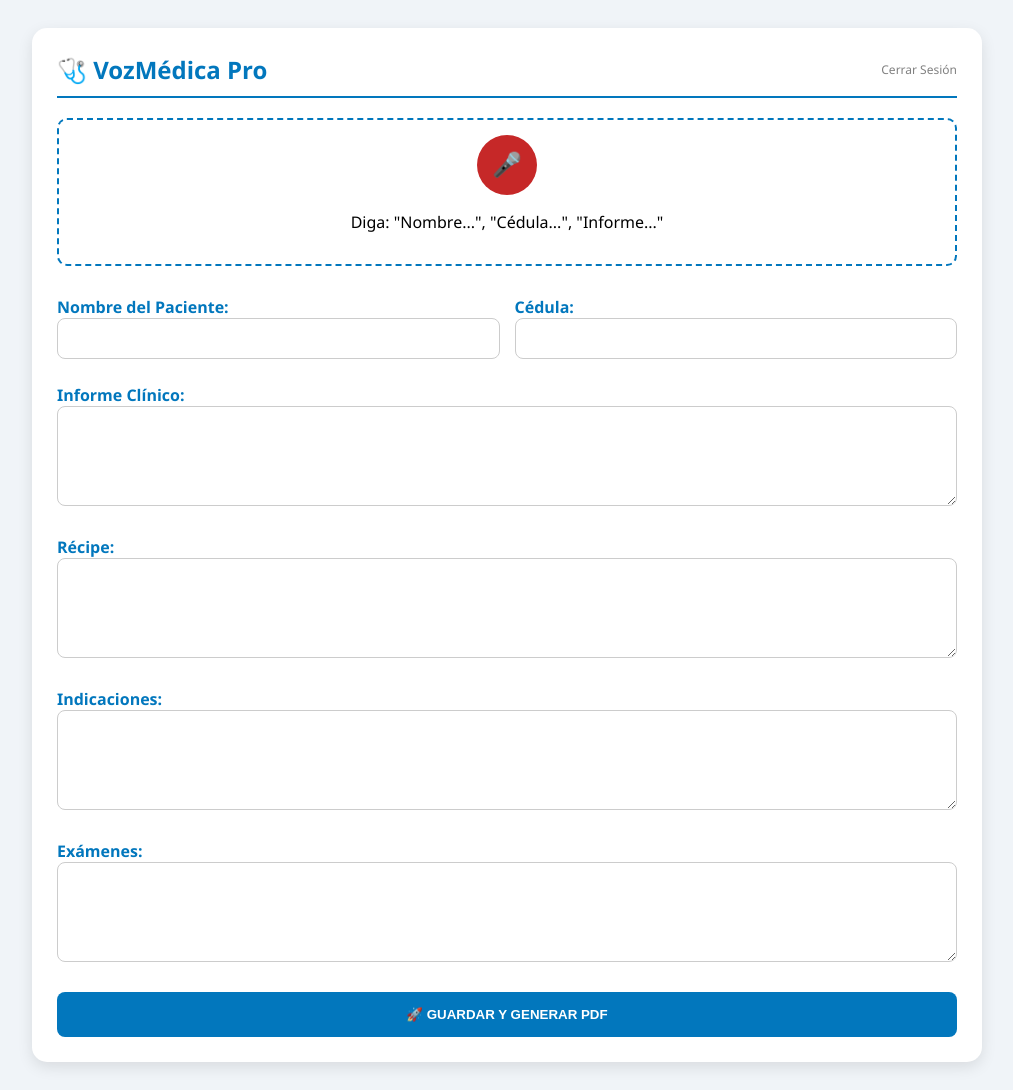
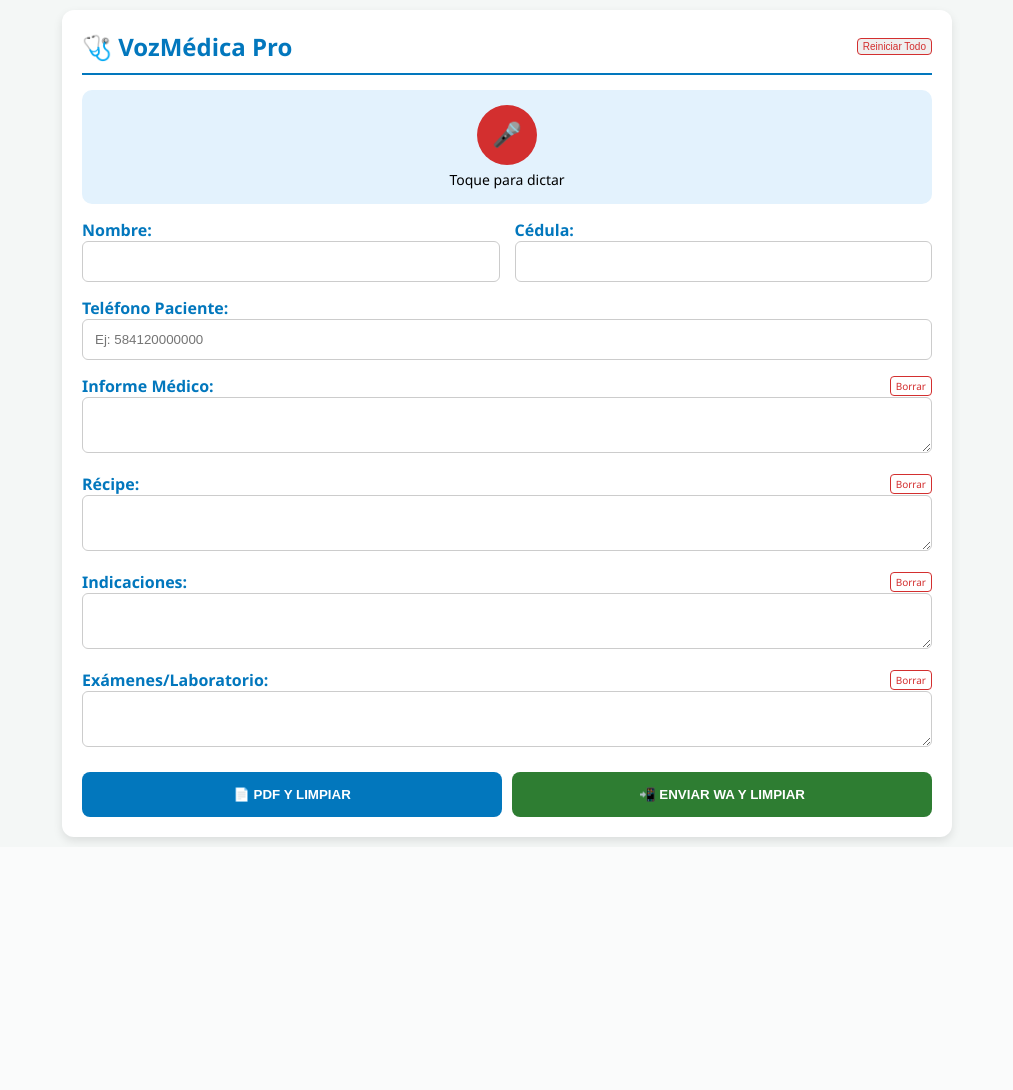
Before and after one commit to YoselinChirinos/voz-medica-app, a Flask app: page / in a window 1280 px wide. Shown: the whole page, without its empty margins (133-1146 px from the left). After the commit the page ends 844 px from the top, so only its background shows below. Run offline with Flask 3, Linux system fonts and the light colour scheme; the visitor is signed in with stand-in values (Sample User, id 1); some libraries are stand-ins or nearby versions.

Commit message:
Add files via upload

```diff
--- a/app.py
+++ b/app.py
@@ -2,32 +2,31 @@ from flask import Flask, render_template, request, redirect, url_for, session
 import os
 
 app = Flask(__name__)
-app.secret_key = 'clave_secreta_voz_medica_2026'
+app.secret_key = 'voz_medica_segura_2026'
 
-# CONTRASEÑA DE ACCESO
-PASSWORD_MEDICO = "medico20262620"
+PASSWORD_DOCTOR = "medico20262620"
 
 @app.route('/login', methods=['GET', 'POST'])
 def login():
     if request.method == 'POST':
-        if request.form.get('password') == PASSWORD_MEDICO:
+        if request.form.get('password') == PASSWORD_DOCTOR:
             session.permanent = True
-            session['autenticado'] = True
+            session['doctor_auth'] = True
             return redirect(url_for('index'))
-        return render_template('login.html', error="Contraseña incorrecta")
+        return render_template('login.html', error="Clave incorrecta")
     return render_template('login.html')
+
+@app.route('/')
+def index():
+    if not session.get('doctor_auth'):
+        return redirect(url_for('index'))
+    return render_template('index.html')
 
 @app.route('/logout')
 def logout():
     session.clear()
     return redirect(url_for('login'))
 
-@app.route('/')
-def index():
-    if not session.get('autenticado'):
-        return redirect(url_for('login'))
-    return render_template('index.html')
-
 if __name__ == '__main__':
     port = int(os.environ.get("PORT", 5000))
     app.run(host='0.0.0.0', port=port)
--- a/templates/index.html
+++ b/templates/index.html
@@ -2,143 +2,152 @@
 <html lang="es">
 <head>
     <meta charset="UTF-8">
-    <title>VozMédica Pro - Sistema Directo</title>
+    <meta name="viewport" content="width=device-width, initial-scale=1.0">
+    <title>VozMédica Pro - Flujo Continuo</title>
     <script src="https://cdnjs.cloudflare.com/ajax/libs/jspdf/2.5.1/jspdf.umd.min.js"></script>
     <style>
-        :root { --primary: #0277bd; --secondary: #2e7d32; --danger: #c62828; --bg: #f0f4f8; }
-        body { font-family: 'Segoe UI', sans-serif; background: var(--bg); padding: 20px; }
-        .container { max-width: 900px; margin: auto; background: white; padding: 25px; border-radius: 15px; box-shadow: 0 5px 15px rgba(0,0,0,0.1); }
-        .header { display: flex; justify-content: space-between; align-items: center; border-bottom: 2px solid var(--primary); margin-bottom: 20px; padding-bottom: 10px; }
-        .mic-box { text-align: center; margin-bottom: 20px; border: 2px dashed var(--primary); padding: 15px; border-radius: 10px; }
-        .btn-mic { background: var(--danger); color: white; border: none; width: 60px; height: 60px; border-radius: 50%; font-size: 24px; cursor: pointer; }
-        .btn-mic.recording { background: var(--secondary); animation: pulse 1.5s infinite; }
-        .grid { display: grid; grid-template-columns: 1fr 1fr; gap: 15px; }
+        :root { --blue: #0277bd; --green: #2e7d32; --red: #d32f2f; --gray: #f4f7f6; }
+        body { font-family: 'Segoe UI', sans-serif; background: var(--gray); margin: 0; padding: 10px; }
+        .app-container { max-width: 850px; margin: auto; background: white; padding: 20px; border-radius: 12px; box-shadow: 0 4px 10px rgba(0,0,0,0.1); }
+        .header { display: flex; justify-content: space-between; align-items: center; border-bottom: 2px solid var(--blue); padding-bottom: 10px; }
+        .mic-section { text-align: center; padding: 15px; background: #e3f2fd; border-radius: 10px; margin: 15px 0; }
+        .btn-mic { background: var(--red); color: white; border: none; width: 60px; height: 60px; border-radius: 50%; font-size: 24px; cursor: pointer; }
+        .btn-mic.active { background: var(--green); box-shadow: 0 0 10px var(--green); }
+        .form-grid { display: grid; grid-template-columns: 1fr 1fr; gap: 15px; }
         .full { grid-column: span 2; }
-        label { font-weight: bold; color: var(--primary); display: block; margin-top: 10px; }
-        input, textarea { width: 100%; padding: 12px; border: 1px solid #ccc; border-radius: 8px; box-sizing: border-box; }
-        textarea { height: 100px; }
-        .action-bar { display: flex; gap: 10px; margin-top: 25px; }
-        .btn { flex: 1; padding: 15px; border: none; border-radius: 8px; font-weight: bold; cursor: pointer; color: white; }
-        .btn-save { background: var(--primary); }
-        .btn-wa { background: var(--secondary); display: none; }
-        @keyframes pulse { 0% { box-shadow: 0 0 0 0 rgba(46, 125, 50, 0.4); } 70% { box-shadow: 0 0 0 10px rgba(46, 125, 50, 0); } 100% { box-shadow: 0 0 0 0 rgba(46, 125, 50, 0); } }
+        .field-header { display: flex; justify-content: space-between; align-items: center; }
+        .btn-clear-small { font-size: 10px; color: var(--red); cursor: pointer; border: 1px solid var(--red); padding: 2px 5px; border-radius: 4px; }
+        label { font-weight: bold; color: var(--blue); }
+        input, textarea { width: 100%; padding: 12px; border: 1px solid #ccc; border-radius: 6px; box-sizing: border-box; }
+        .actions { margin-top: 20px; display: flex; gap: 10px; flex-wrap: wrap; }
+        .btn { flex: 1; padding: 15px; border: none; border-radius: 8px; font-weight: bold; cursor: pointer; color: white; min-width: 150px; }
+        .btn-pdf { background: var(--blue); }
+        .btn-wa { background: var(--green); }
+        .btn-reset { background: #616161; }
     </style>
 </head>
 <body>
 
-<div class="container">
+<div class="app-container">
     <div class="header">
-        <h2 style="margin:0; color: var(--primary);">🩺 VozMédica Pro</h2>
-        <a href="/logout" style="text-decoration:none; color:grey; font-size:12px;">Cerrar Sesión</a>
+        <h2 style="margin:0; color:var(--blue);">🩺 VozMédica Pro</h2>
+        <button class="btn-clear-small" onclick="limpiarPantalla()">Reiniciar Todo</button>
     </div>
 
-    <div class="mic-box">
-        <button id="btn-mic" class="btn-mic" onclick="toggleMic()">🎤</button>
-        <p id="status">Diga: "Nombre...", "Cédula...", "Informe..."</p>
+    <div class="mic-section">
+        <button id="mic-btn" class="btn-mic" onclick="toggleSpeech()">🎤</button>
+        <p id="mic-status" style="margin:5px 0 0 0; font-size:14px;">Toque para dictar</p>
     </div>
 
-    <div class="grid">
-        <div><label>Nombre del Paciente:</label><input type="text" id="pac_nom"></div>
-        <div><label>Cédula:</label><input type="text" id="pac_ced"></div>
-        <div class="full"><label>Informe Clínico:</label><textarea id="informe"></textarea></div>
-        <div class="full"><label>Récipe:</label><textarea id="recipe"></textarea></div>
-        <div class="full"><label>Indicaciones:</label><textarea id="indicaciones"></textarea></div>
-        <div class="full"><label>Exámenes:</label><textarea id="examenes"></textarea></div>
+    <div class="form-grid">
+        <div><label>Nombre:</label><input type="text" id="nombre_paciente"></div>
+        <div><label>Cédula:</label><input type="text" id="cedula"></div>
+        <div class="full"><label>Teléfono Paciente:</label><input type="tel" id="telefono" placeholder="Ej: 584120000000"></div>
+
+        <div class="full">
+            <div class="field-header"><label>Informe Médico:</label><span class="btn-clear-small" onclick="document.getElementById('informe').value=''">Borrar</span></div>
+            <textarea id="informe"></textarea>
+        </div>
+        <div class="full">
+            <div class="field-header"><label>Récipe:</label><span class="btn-clear-small" onclick="document.getElementById('recipe').value=''">Borrar</span></div>
+            <textarea id="recipe"></textarea>
+        </div>
+        <div class="full">
+            <div class="field-header"><label>Indicaciones:</label><span class="btn-clear-small" onclick="document.getElementById('indicaciones').value=''">Borrar</span></div>
+            <textarea id="indicaciones"></textarea>
+        </div>
+        <div class="full">
+            <div class="field-header"><label>Exámenes/Laboratorio:</label><span class="btn-clear-small" onclick="document.getElementById('examenes').value=''">Borrar</span></div>
+            <textarea id="examenes"></textarea>
+        </div>
     </div>
 
-    <div class="action-bar">
-        <button class="btn btn-save" onclick="guardarDirecto()">🚀 GUARDAR Y GENERAR PDF</button>
-        <button id="btn-wa" class="btn btn-wa" onclick="enviarWA()">📲 ENVIAR WHATSAPP</button>
+    <div class="actions">
+        <button class="btn btn-pdf" onclick="procesarYGenerar()">📄 PDF Y LIMPIAR</button>
+        <button class="btn btn-wa" onclick="enviarWhatsApp()">📲 ENVIAR WA Y LIMPIAR</button>
     </div>
 </div>
 
 <script>
-    let recognition;
-    let isRecording = false;
+    let recog;
+    let recording = false;
 
     if ('webkitSpeechRecognition' in window) {
-        recognition = new webkitSpeechRecognition();
-        recognition.continuous = true;
-        recognition.interimResults = true;
-        recognition.lang = 'es-ES';
+        recog = new webkitSpeechRecognition();
+        recog.continuous = true;
+        recog.interimResults = true;
+        recog.lang = 'es-ES';
 
-        recognition.onresult = (event) => {
+        recog.onresult = (event) => {
             let texto = event.results[event.results.length - 1][0].transcript.toLowerCase();
-            if (event.results[event.results.length - 1].isFinal) procesarTexto(texto);
+            if (event.results[event.results.length - 1].isFinal) {
+                texto = texto.replace(/ punto/g, ".").replace(/ coma/g, ",").replace(/ y /g, ", ");
+                distribuirCampos(texto);
+            }
         };
     }
 
-    function toggleMic() {
-        if (!isRecording) { recognition.start(); isRecording = true; document.getElementById('btn-mic').classList.add('recording'); }
-        else { recognition.stop(); isRecording = false; document.getElementById('btn-mic').classList.remove('recording'); }
+    function toggleSpeech() {
+        const btn = document.getElementById('mic-btn');
+        if (!recording) { recog.start(); recording = true; btn.classList.add('active'); }
+        else { recog.stop(); recording = false; btn.classList.remove('active'); }
     }
 
-    function procesarTexto(t) {
-        const campos = [
-            { k: "nombre", id: "pac_nom" }, { k: "cédula", id: "pac_ced" }, { k: "cedula", id: "pac_ced" },
-            { k: "informe", id: "informe" }, { k: "récipe", id: "recipe" }, { k: "recipe", id: "recipe" },
-            { k: "indicaciones", id: "indicaciones" }, { k: "exámenes", id: "examenes" }, { k: "examenes", id: "examenes" }
+    function distribuirCampos(t) {
+        const triggers = [
+            { k: "nombre", id: "nombre_paciente" }, { k: "cédula", id: "cedula" },
+            { k: "informe", id: "informe" }, { k: "récipe", id: "recipe" },
+            { k: "indicaciones", id: "indicaciones" }, { k: "exámenes", id: "examenes" }
         ];
-        campos.forEach(c => {
-            if (t.includes(c.k)) {
-                let val = t.split(c.k)[1].trim();
-                campos.forEach(o => { if (val.includes(o.k)) val = val.split(o.k)[0].trim(); });
-                document.getElementById(c.id).value = val.charAt(0).toUpperCase() + val.slice(1);
+        triggers.forEach(trig => {
+            if (t.includes(trig.k)) {
+                let valor = t.split(trig.k)[1].trim();
+                triggers.forEach(o => { if(valor.includes(o.k)) valor = valor.split(o.k)[0].trim(); });
+                const el = document.getElementById(trig.id);
+                el.value = (el.value ? el.value + " " : "") + valor.charAt(0).toUpperCase() + valor.slice(1);
             }
         });
     }
 
-    async function guardarDirecto() {
-        const d = {
-            nombre_paciente: document.getElementById('pac_nom').value,
-            cedula: document.getElementById('pac_ced').value,
-            informe: document.getElementById('informe').value,
-            recipe: document.getElementById('recipe').value,
-            indicaciones: document.getElementById('indicaciones').value,
-            examenes: document.getElementById('examenes').value
-        };
+    function generarPDF() {
+        const { jsPDF } = window.jspdf;
+        const doc = new jsPDF();
+        const fecha = new Date().toLocaleDateString();
+        const nom = document.getElementById('nombre_paciente').value || "Paciente";
 
-        if(!d.nombre_paciente) return alert("Falta el nombre");
+        const secs = [
+            { t: "INFORME MÉDICO", c: document.getElementById('informe').value },
+            { t: "RÉCIPE", c: document.getElementById('recipe').value },
+            { t: "INDICACIONES", c: document.getElementById('indicaciones').value },
+            { t: "ORDEN DE EXÁMENES", c: document.getElementById('examenes').value }
+        ];
 
-        try {
-            // CONEXIÓN DIRECTA A LA API DE SUPABASE
-            const res = await fetch("https://gzlccjdaxdxrrbaqemgo.supabase.co/rest/v1/consultas", {
-                method: "POST",
-                headers: {
-                    "apikey": "sb_publishable_Qtzr0MnVTUuMa2_1KoEpFg_bomVqHXI",
-                    "Authorization": "Bearer sb_publishable_Qtzr0MnVTUuMa2_1KoEpFg_bomVqHXI",
-                    "Content-Type": "application/json",
-                    "Prefer": "return=minimal"
-                },
-                body: JSON.stringify(d)
-            });
-
-            if (res.ok) {
-                generarPDF(d);
-                document.getElementById('btn-wa').style.display = "block";
-                alert("✅ Guardado exitoso.");
-            } else {
-                alert("❌ Error en base de datos. Verifique RLS en Supabase.");
-            }
-        } catch (e) { alert("Error de conexión: " + e.message); }
+        secs.forEach((s, i) => {
+            if (i > 0) doc.addPage();
+            doc.setFontSize(14); doc.text(s.t, 105, 20, { align: 'center' });
+            doc.setFontSize(10); doc.text(`Fecha: ${fecha} | Paciente: ${nom}`, 20, 30);
+            doc.line(20, 32, 190, 32);
+            doc.text(doc.splitTextToSize(s.c, 170), 20, 45);
+        });
+        doc.save(`Consulta_${nom}.pdf`);
     }
 
-    function generarPDF(d) {
-        const { jsPDF } = window.jspdf;
-        const doc = new jsPDF();
-        doc.text("CONSULTA MÉDICA", 105, 20, { align: 'center' });
-        doc.text(`Paciente: ${d.nombre_paciente}`, 20, 40);
-        doc.text(`Cédula: ${d.cedula}`, 20, 50);
-        doc.text(`Informe: ${d.informe}`, 20, 70);
-        // Espacio para sello
-        doc.rect(130, 240, 50, 30);
-        doc.text("Firma y Sello", 155, 275, { align: 'center' });
-        doc.save(`Consulta_${d.nombre_paciente}.pdf`);
+    function limpiarPantalla() {
+        const inputs = document.querySelectorAll('input, textarea');
+        inputs.forEach(i => i.value = '');
+        alert("Pantalla lista para el siguiente paciente.");
     }
 
-    function enviarWA() {
-        const link = `https://wa.me/?text=Hola, envío su consulta médica.`;
-        window.open(link, '_blank');
+    function procesarYGenerar() {
+        generarPDF();
+        setTimeout(limpiarPantalla, 2000);
+    }
+
+    function enviarWhatsApp() {
+        const tel = document.getElementById('telefono').value;
+        if (!tel) return alert("Falta el número de teléfono.");
+        window.open(`https://wa.me/${tel}?text=Hola, envío documentos médicos.`, '_blank');
+        setTimeout(limpiarPantalla, 3000);
     }
 </script>
 </body>
```
